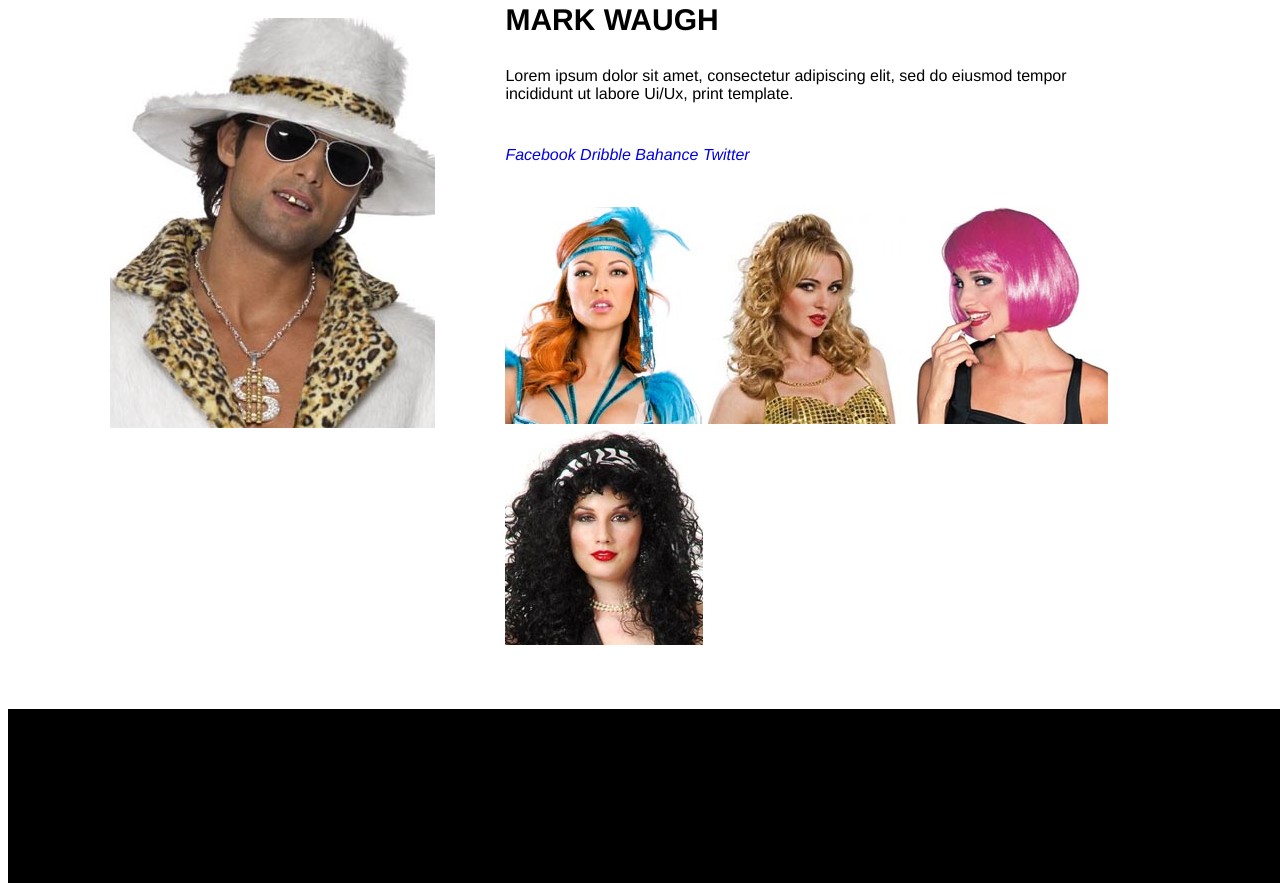
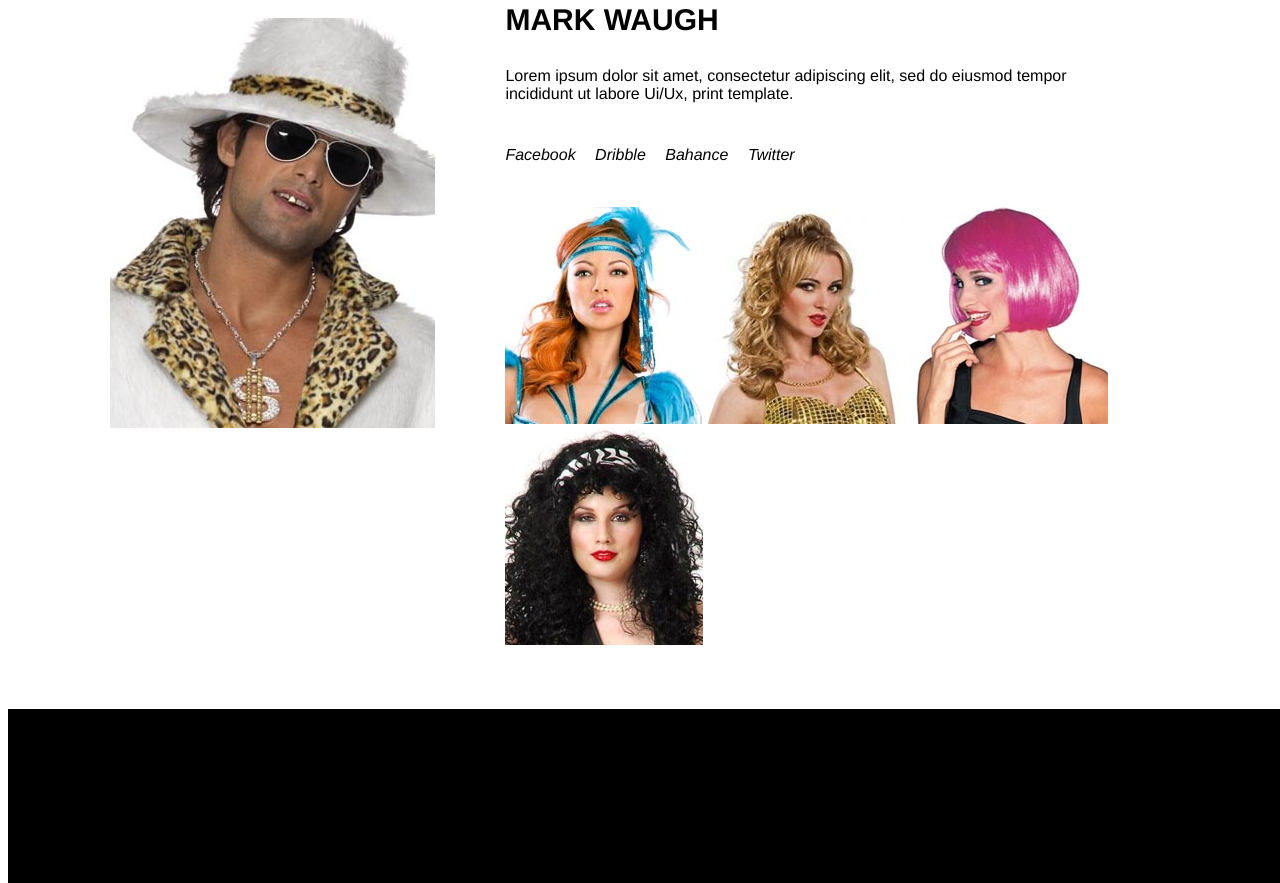
Before and after one commit to nat-lix/First-Sedina, a plain HTML site: page index.html in a window 1280 px wide. Shown: the part 3286-4169 px from the top of the page. Drawn offline with nearby package versions, Linux system fonts and the light colour scheme.

Commit message:
Update style.css

```diff
--- a/css/style.css
+++ b/css/style.css
@@ -268,6 +268,10 @@ hr {
 .li-fb{
 
 }
+.social-a{
+	color: rgb(0, 0, 0);
+	padding-right: 15px;
+}
 
 .weekly {
 	width: 100vw;
```
